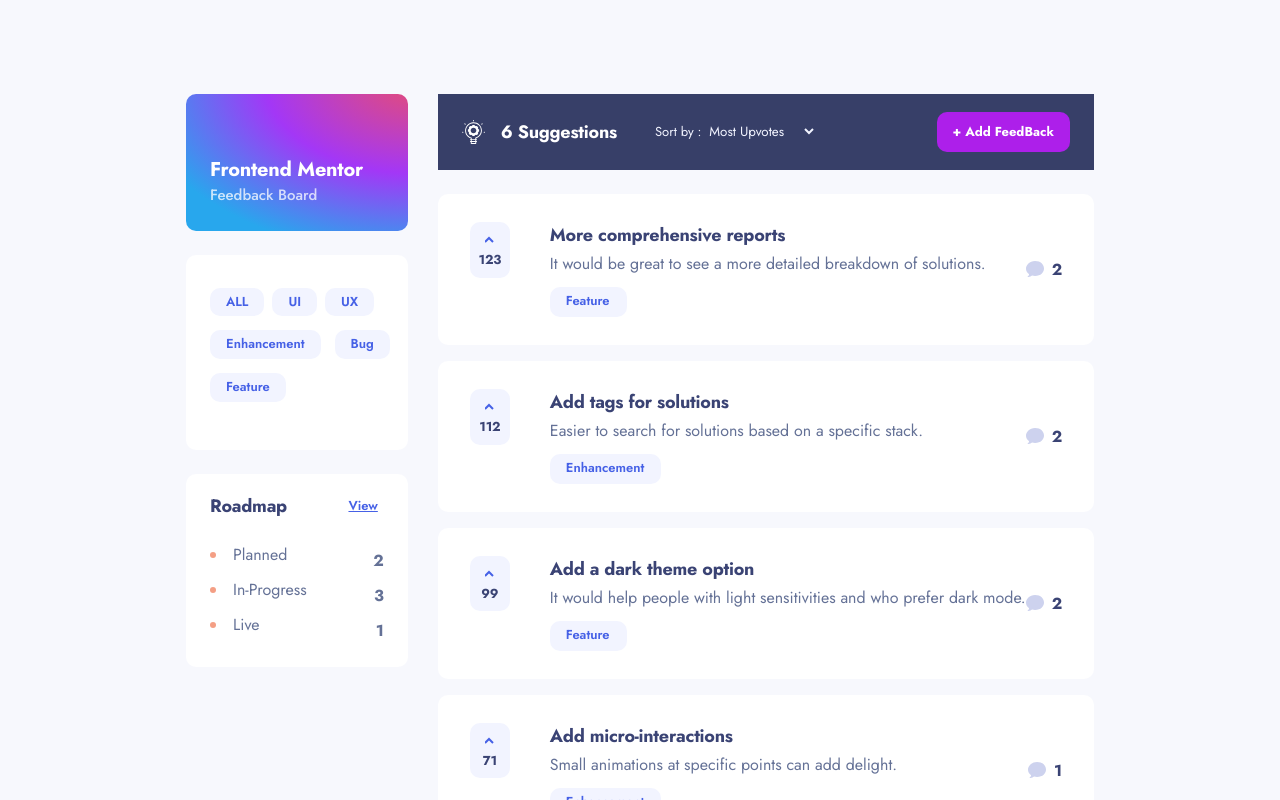
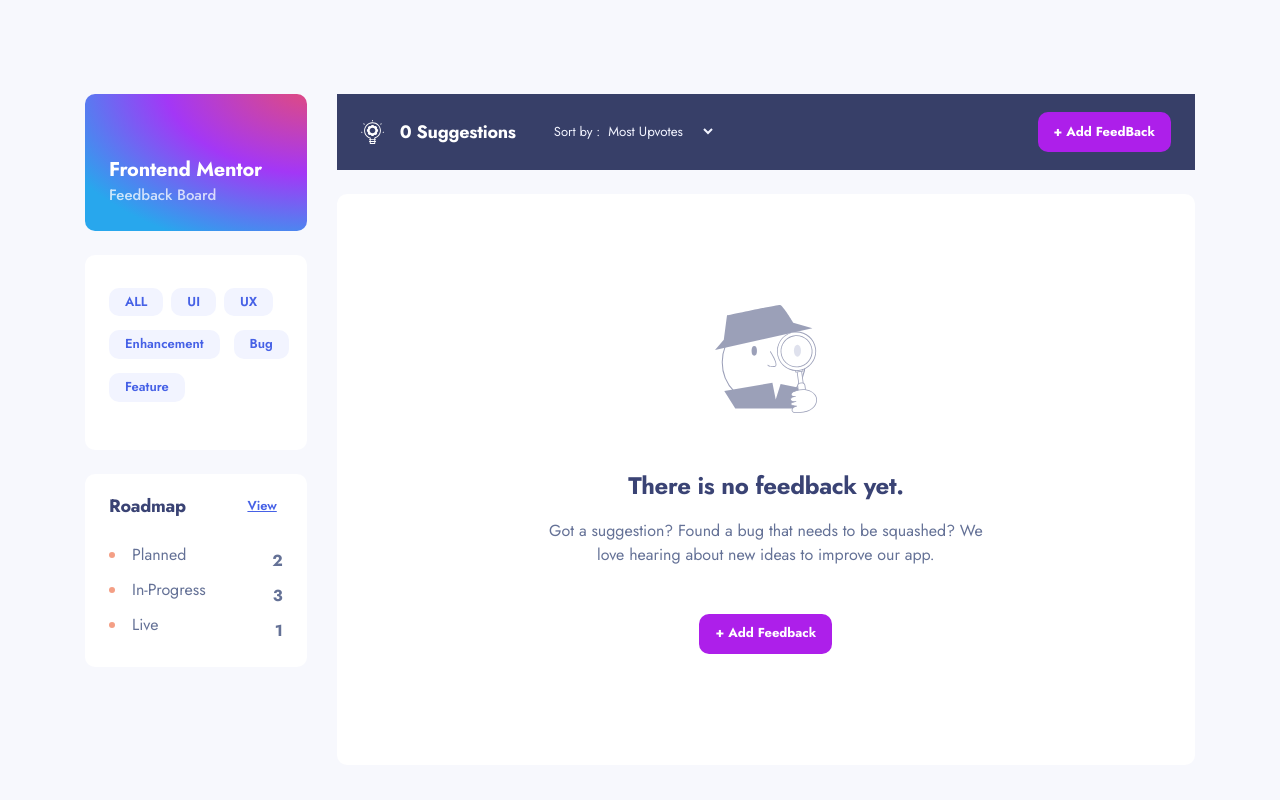
Before and after one commit to acunmedyaakademi/sude-irem-berna-mucahit-feedback-board, a React (Vite) app: page / in a window 1280 px wide. Both pictures are taken after a click on the button "UI". Shown: the top 800 px of the page. Built offline with nearby package versions, Linux system fonts and the light colour scheme.

Commit message:
kategoriye göre filtreleme yapıldı not yet ekranı css i eklendi

```diff
--- a/src/App.css
+++ b/src/App.css
@@ -257,6 +257,41 @@
   }
 }
 
+.empty-feedback-container {
+  background-color: var(--white);
+  border-radius: 10px;
+  padding: 76px 25px;
+  display: flex;
+  margin: auto;
+  justify-content: center;
+  align-items: center;
+  text-align: center;
+}
+
+.empty-content img {
+  margin-bottom: 39px;
+}
+
+.empty-content h3 {
+  font-weight: 700;
+  font-size: 18px;
+  line-height: 26.01px;
+  letter-spacing: -0.25px;
+  text-align: center;
+  color: #3a4374;
+  margin-bottom: 14px;
+}
+
+.empty-content p {
+  font-weight: 400;
+  font-size: 13px;
+  line-height: 18.79px;
+  letter-spacing: 0px;
+  text-align: center;
+  color: #647196;
+  margin-bottom: 24px;
+}
+
 .hamburger-roadmap {
   background-color: white;
   border-radius: 10px;
@@ -1376,7 +1411,6 @@
     line-height: 26.01px;
     letter-spacing: -0.25px;
     color: var(--white);
-
   }
 
   .filter-content {
@@ -1476,7 +1510,6 @@
   }
   .feedback-newpage-main {
     padding: 0 42px;
-
   }
   .feedback-newpage-main h2 {
     padding-top: 52px;
@@ -1536,7 +1569,40 @@
     margin-inline: 0;
     padding-inline: 0;
   }
+
+  .empty-feedback-container {
+    background-color: var(--white);
+    border-radius: 10px;
+    padding: 111px 206px;
+    display: flex;
+    margin: auto;
+    justify-content: center;
+    align-items: center;
+    text-align: center;
+  }
+
+  .empty-content img {
+    margin-bottom: 53px;
+  }
+
+  .empty-content h3 {
+    font-weight: 700;
+    font-size: 24px;
+    line-height: 34.68px;
+    letter-spacing: -0.33px;
+    text-align: center;
+    color: #3a4374;
+    margin-bottom: 16px;
+  }
+
+  .empty-content p {
+    font-weight: 400;
+    font-size: 16px;
+    line-height: 23.12px;
+    letter-spacing: 0px;
+    text-align: center;
+    color: #647196;
+    margin-bottom: 48px;
+  }
   /* irem section */
-
-
-}
+}
--- a/src/pages/Home.jsx
+++ b/src/pages/Home.jsx
@@ -8,6 +8,7 @@
   const { data } = useContext(DataContext);
   const navigate = useNavigate(); // bunun ile butona tıkladığımda newfeedback sayfasına yönlendireceğim.
   const [isMenuOpen, setIsOpenMenu] = useState(false);
+  const [filter, setFilter] = useState("ALL");
 
   const dialogRef = useRef(null);
 
@@ -31,6 +32,13 @@
       ? (a, b) => b.comments - a.comments
       : (a, b) => a.comments - b.comments
   );
+
+  const filteredData =
+    filter === "ALL"
+      ? sortedData
+      : sortedData.filter(
+          (x) => x.category.toLowerCase() === filter.toLowerCase()
+        );
 
   // Eğer veri yoksa
   if (!data || data.length === 0) {
@@ -61,15 +69,17 @@
         <div className="header-tablet-second">
           <div className="hamburger-buttons">
             <div className="all-uı-ux">
-              <button>ALL</button>
-              <button>UI</button>
-              <button>UX</button>
+              <button onClick={() => setFilter("ALL")}>ALL</button>
+              <button onClick={() => setFilter("UI")}>UI</button>
+              <button onClick={() => setFilter("UX")}>UX</button>
             </div>
             <div className="enhancement-bug">
-              <button>Enhancement</button>
-              <button>Bug</button>
+              <button onClick={() => setFilter("Enhancement")}>
+                Enhancement
+              </button>
+              <button onClick={() => setFilter("Bug")}>Bug</button>
             </div>
-            <button>Feature</button>
+            <button onClick={() => setFilter("Feature")}>Feature</button>
           </div>
         </div>
         <div className="header-tablet-third">
@@ -105,7 +115,7 @@
           <div className="filter-content">
             <div className="suggestion-img">
               <img src="/images/header-bottom.svg" alt="" />
-              <h2>6 Suggestions</h2>
+              <h2>{filteredData.length} Suggestions</h2>
             </div>
             <div>
               <label htmlFor="sort">Sort by : </label>
@@ -129,7 +139,7 @@
           </button>
         </div>
         <div className="suggestion-container">
-          {data.length === 0 ? (
+          {filteredData.length === 0 ? (
             <div className="empty-feedback-container">
               <div className="empty-content">
                 <img src="/images/no-feedback-img.svg" alt="" />
@@ -138,28 +148,73 @@
                   Got a suggestion? Found a bug that needs to be squashed? We
                   love hearing about new ideas to improve our app.
                 </p>
-                <button onClick={() => navigate("/new-feedback")}>
+                <button
+                  className="addFeedBackBtn"
+                  onClick={() => navigate("/new-feedback")}
+                >
                   + Add Feedback
                 </button>
               </div>
             </div>
           ) : (
-            sortedData.map((x) => <Suggestion key={x.id} feedBack={x} />)
+            filteredData.map((x) => <Suggestion key={x.id} feedBack={x} />)
           )}
         </div>
         <dialog ref={dialogRef} className="hamburger-menu-dialog">
           <div className="hamburger-menu-container">
             <div className="hamburger-buttons">
               <div className="all-uı-ux">
-                <button>ALL</button>
-                <button>UI</button>
-                <button>UX</button>
+                <button
+                  onClick={() => {
+                    setFilter("ALL");
+                    dialogRef.current.close();
+                  }}
+                >
+                  ALL
+                </button>
+                <button
+                  onClick={() => {
+                    setFilter("UI");
+                    dialogRef.current.close();
+                  }}
+                >
+                  UI
+                </button>
+                <button
+                  onClick={() => {
+                    setFilter("UX");
+                    dialogRef.current.close();
+                  }}
+                >
+                  UX
+                </button>
               </div>
               <div className="enhancement-bug">
-                <button>Enhancement</button>
-                <button>Bug</button>
+                <button
+                  onClick={() => {
+                    setFilter("Enhancement");
+                    dialogRef.current.close();
+                  }}
+                >
+                  Enhancement
+                </button>
+                <button
+                  onClick={() => {
+                    setFilter("Bug");
+                    dialogRef.current.close();
+                  }}
+                >
+                  Bug
+                </button>
               </div>
-              <button>Feature</button>
+              <button
+                onClick={() => {
+                  setFilter("Feature");
+                  dialogRef.current.close();
+                }}
+              >
+                Feature
+              </button>
             </div>
             <div className="hamburger-roadmap">
               <div className="hamburger-roadmap-title">
```
